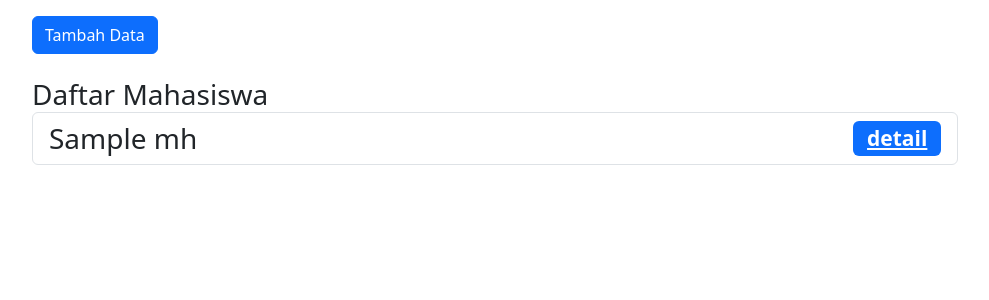
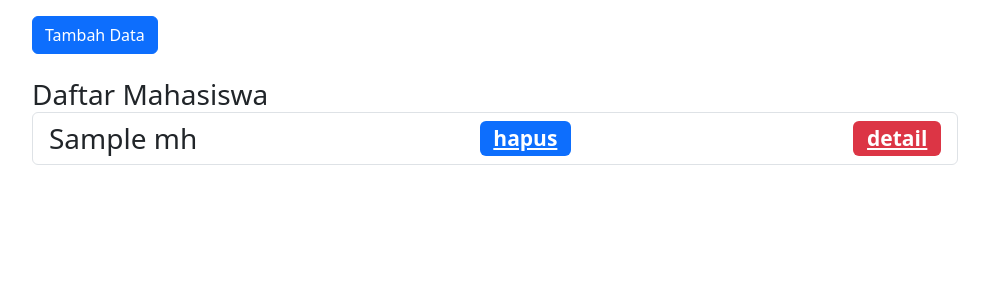
Before and after one commit to dianck/mvc, a PHP site: template app/views/mahasiswa/index.php in a window 1280 px wide. Shown: the part 56-356 px from the top of the page, without its empty margins (50-1039 px from the left). Run offline with PHP 8.4, Linux system fonts and the light colour scheme; the template is opened without the code that fills it: most values are stand-ins (such as "Sample title", 1, 10 or a date in 2020); some libraries are stand-ins or nearby versions.

Commit message:
tambah tombol hapus

```diff
--- a/app/views/mahasiswa/index.php
+++ b/app/views/mahasiswa/index.php
@@ -17,7 +17,8 @@
                 <?php foreach( $data['mhs'] as $mhs){ ?>
                   <li class="list-group-item d-flex justify-content-between align-items-center">
                       <?= $mhs['nama']?>
-                      <a href="<?= BASEURL; ?>/mahasiswa/detail/<?= $mhs['id']; ?>" class="badge text-bg-primary">detail</a>
+                      <a href="<?= BASEURL; ?>/mahasiswa/hapus/<?= $mhs['id']; ?>" class="badge text-bg-primary float-right ml-1">hapus</a>
+                      <a href="<?= BASEURL; ?>/mahasiswa/detail/<?= $mhs['id']; ?>" class="badge text-bg-danger float-right ml-1">detail</a>
                   </li>
 
                 <?php } ?>
```
